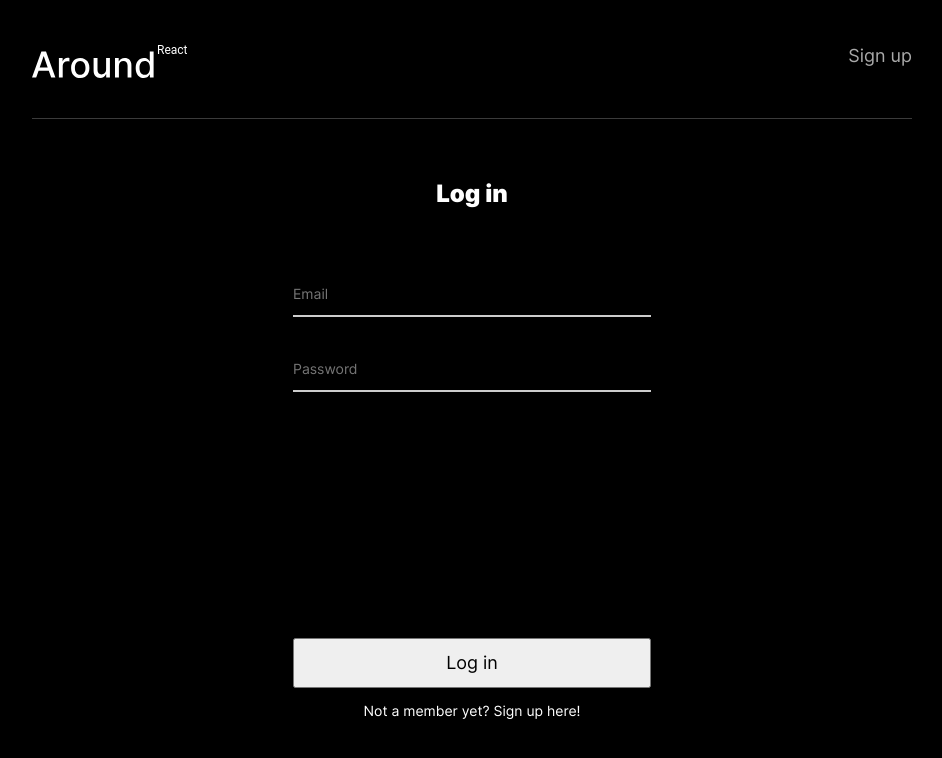
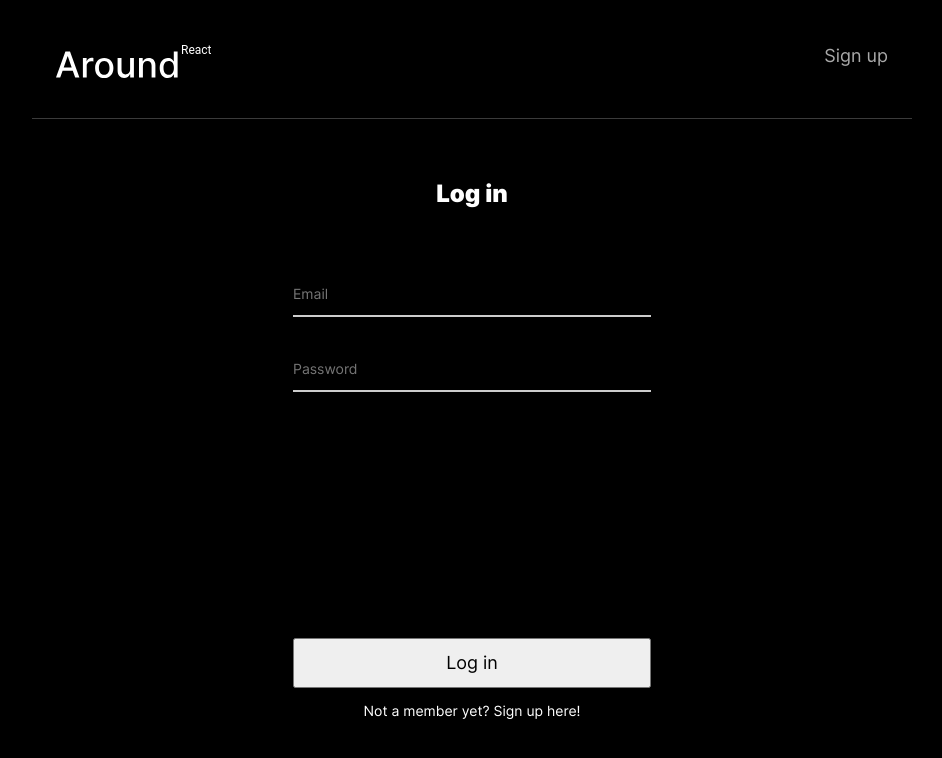
Before and after one commit to Kerwindows/se_project_react, a React app: page /signin in a window 1280 px wide. Shown: the whole page, without its empty margins (168-1110 px from the left). Built offline with nearby package versions, Linux system fonts and the light colour scheme.

Commit message:
minor css changes

```diff
--- a/src/blocks/header.css
+++ b/src/blocks/header.css
@@ -1,14 +1,22 @@
+
 .header {
+  -webkit-box-sizing: border-box;
+	box-sizing: border-box;
+  display: -webkit-box;
+  display: -ms-flexbox;
+  display: flex;
+  justify-content: space-between;
+	min-width: 320px;
   max-width: 880px;
   width: 100%;
   margin: 0 auto;
-  display: -webkit-box;
-  display: -ms-flexbox;
-  display: flex;
-  -webkit-box-pack: flex-start;
-  -ms-flex-pack: flex-start;
-  justify-content: flex-start;
-  justify-content: space-between;
+	padding-top:45px;
+	padding-left: 24px;
+	padding-right:24px;
+	background: #000000;
+	color: #fff;
+	font-family: 'Inter', Arial, sans-serif;
+	line-height: 1;
   border-bottom: 1px solid rgb(84 84 84 / 70%);
   -webkit-transition: 0.3s;
   -o-transition: 0.3s;
@@ -94,6 +102,9 @@
   .header {
     flex-direction: column-reverse;
     align-items: center;
+    padding-top:0;
+		padding-left: 0;
+		padding-right: 0;
   }
 
   .header__container {
@@ -144,4 +155,5 @@
   .hide {
     display: none;
   }
+
 }
--- a/src/blocks/page.css
+++ b/src/blocks/page.css
@@ -4,7 +4,6 @@
 	max-width: 1280px;
 	min-width:320px;
 	margin: 0 auto;
-	padding-top:45px;
 	padding-left: 24px;
 	padding-right:24px;
 	background: #000000;
--- a/src/components/App.js
+++ b/src/components/App.js
@@ -53,7 +53,6 @@ function App() {
 
   return (
     <>
-      <div className='page'>
       <Header
         userEmail={userEmail}
         loggedIn={loggedIn}
@@ -78,16 +77,11 @@ function App() {
         <Route path='/cards'>
           <Landingpage />
         </Route>
-          <ProtectedRoute
-            path='/'
-            loggedIn={loggedIn}
-            component={Landingpage}
-          />
+        <ProtectedRoute path='/' loggedIn={loggedIn} component={Landingpage} />
         <Route exact path='/'>
           {loggedIn ? <Redirect to='/' /> : <Redirect to='/signin' />}
         </Route>
       </Switch>
-      </div>
     </>
   );
 }
--- a/src/components/Landingpage.js
+++ b/src/components/Landingpage.js
@@ -176,6 +176,7 @@ function App() {
   return (
     <>
       <CurrentUserContext.Provider value={currentUser}>
+        <div className='page'>
           <Main
             cards={cards}
             onCardLike={handleCardLike}
@@ -187,6 +188,7 @@ function App() {
             getCardToDelete={getCardToDelete}
           />
           <Footer />
+        </div>
         <EditProfilePopup
           isOpen={isEditProfilePopupOpen}
           onClose={closeAllPopups}
```
Also changed, not shown: src/images/Trash.png (added). Lines whose indentation alone changed are shown as unchanged.
